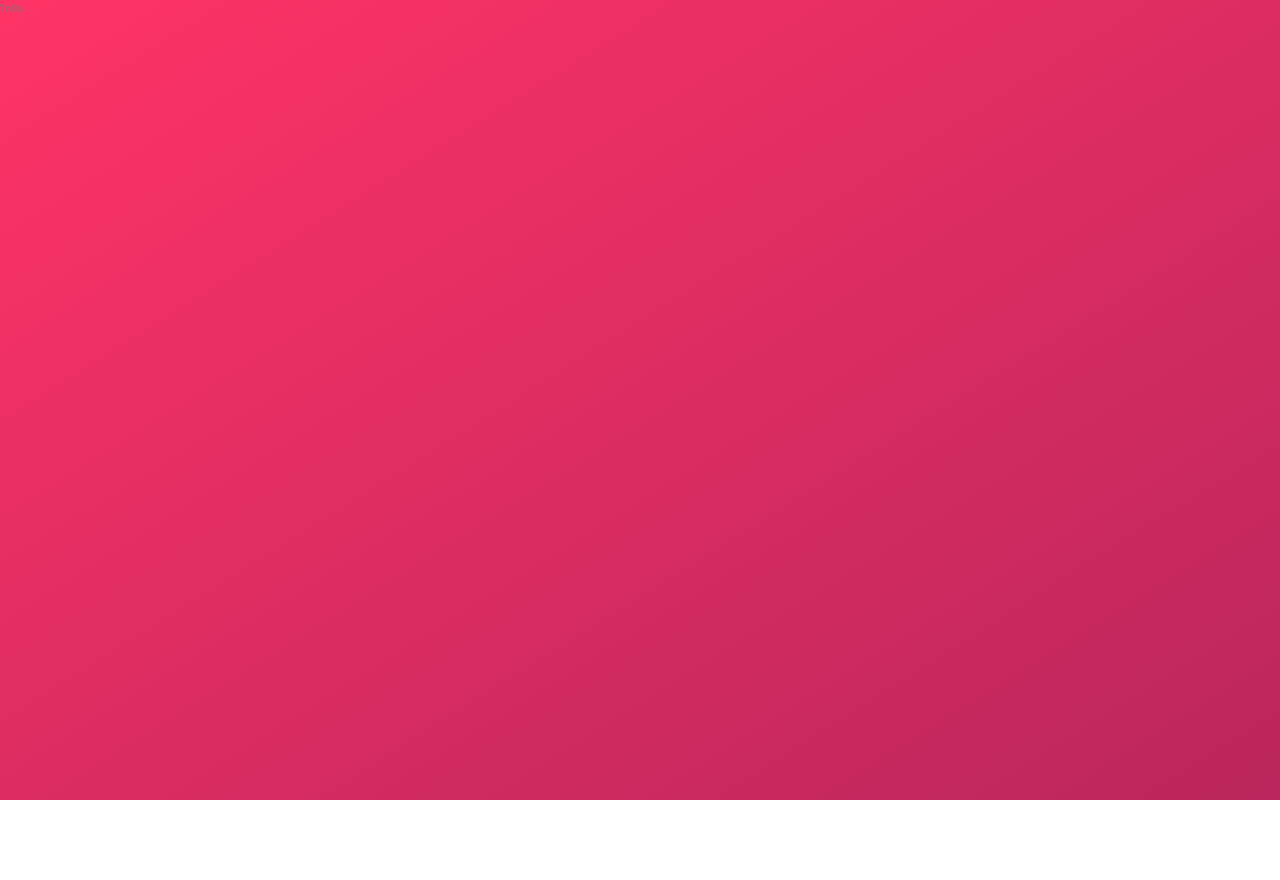
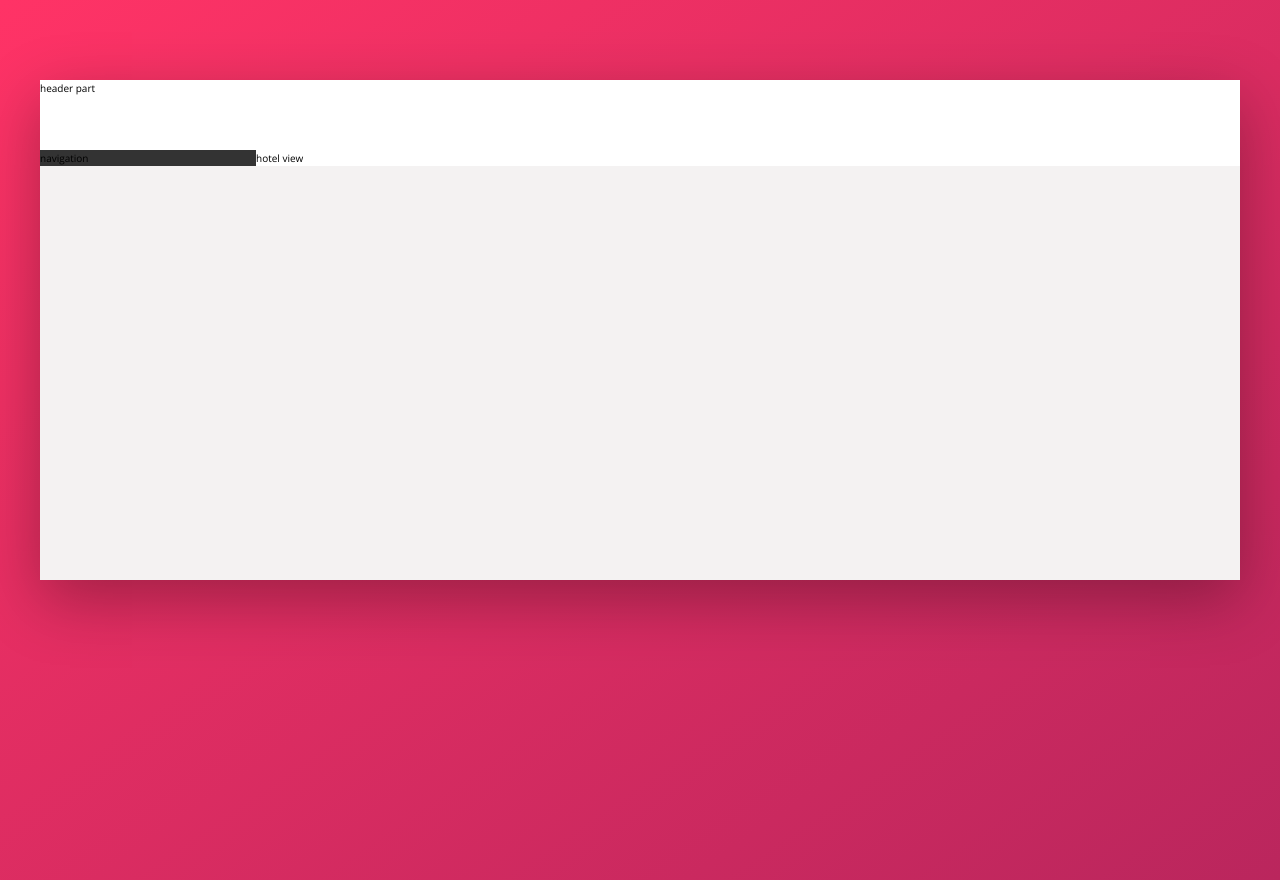
Before and after one commit to OriChaiMatan/Trillo--Master-Flexbox, a website: page index.html in a window 1280 px wide. Before the commit the page ends 800 px from the top, so only its background shows below. Drawn offline with nearby package versions, Linux system fonts and the light colour scheme.

Commit message:
Building the Overall Layout

```diff
--- a/index.html
+++ b/index.html
@@ -11,6 +11,18 @@
         <title>trillo &mdash; Your all-in-one booking app</title>
     </head>
     <body>
-        Trillo
+        <div class="container">
+            <header class="header">
+                header part
+            </header>
+            <div class="content">
+                <nav class="sidebar">
+                    navigation
+                </nav>
+                <main class="hotel-view">
+                    hotel view
+                </main>
+            </div>
+        </div>
     </body>
 </html>
--- a/sass/_base.scss
+++ b/sass/_base.scss
@@ -8,9 +8,11 @@
     --grey-light-3: #f0eeee;
     --grey-light-4: #ccc;
 
-    --grey-dark-1: #333;
-    --grey-dark-2: #777;
-    --grey-dark-3: #999;
+    --color-grey-dark-1: #333;
+    --color-grey-dark-2: #777;
+    --color-grey-dark-3: #999;
+
+    --shadow-dark: 0 2rem 6rem rgba(0,0,0,0.3);
 }
 
 * {
--- a/sass/_layout.scss
+++ b/sass/_layout.scss
@@ -0,0 +1,28 @@
+.container{
+    max-width: 120rem;
+    margin: 8rem auto;
+    background-color: var(--grey-light-2);
+    box-shadow: var(--shadow-dark);
+
+    min-height: 50rem;
+}
+
+.header{
+    height: 7rem;
+    background-color: #fff;
+    border-bottom: var(--grey-light-2);
+}
+
+.content{
+    display: flex;
+}
+
+.sidebar{
+    background-color: var(--color-grey-dark-1);
+    flex: 0 0 18%;
+}
+
+.hotel-view{
+    background-color: #fff;
+    flex: 1;
+}
```
Also changed, not shown: css/style.css, 1 other file.
